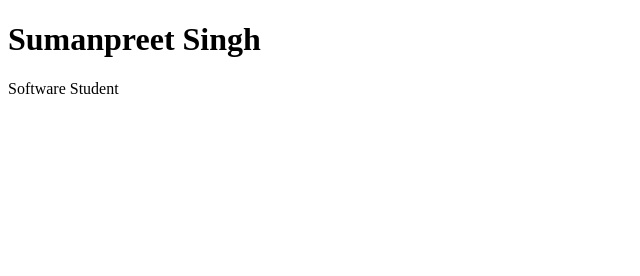
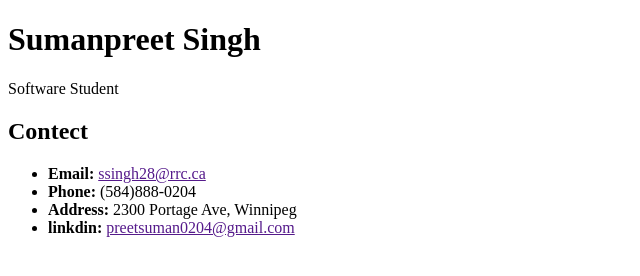
Before and after one commit to suman5911/FED_ASSIGNMENT_2, a plain HTML site: page index.html in a window 1280 px wide. Shown: the whole page, without its empty margins (0-640 px from the left). Drawn offline with Linux system fonts and the light colour scheme.

Commit message:
Use main, h2,li and etc tags for add contect informations

```diff
--- a/index.html
+++ b/index.html
@@ -10,6 +10,18 @@
         <h1>Sumanpreet Singh</h1>
         <p>Software Student</p>
     </header>
+    <main>
+        <section>
+            <h2>Contect</h2>
+            <ul>
+                <li><b>Email:</b> <a href="">ssingh28@rrc.ca</a></li>
+                <li><b>Phone:</b> (584)888-0204 </li>
+                <li><b>Address:</b> 2300 Portage Ave, Winnipeg</li>
+                <li><b>linkdin:</b> <a href="">preetsuman0204@gmail.com</a></li>
+            </ul>
+        </section>
+
+
 
 
 </body>
```
